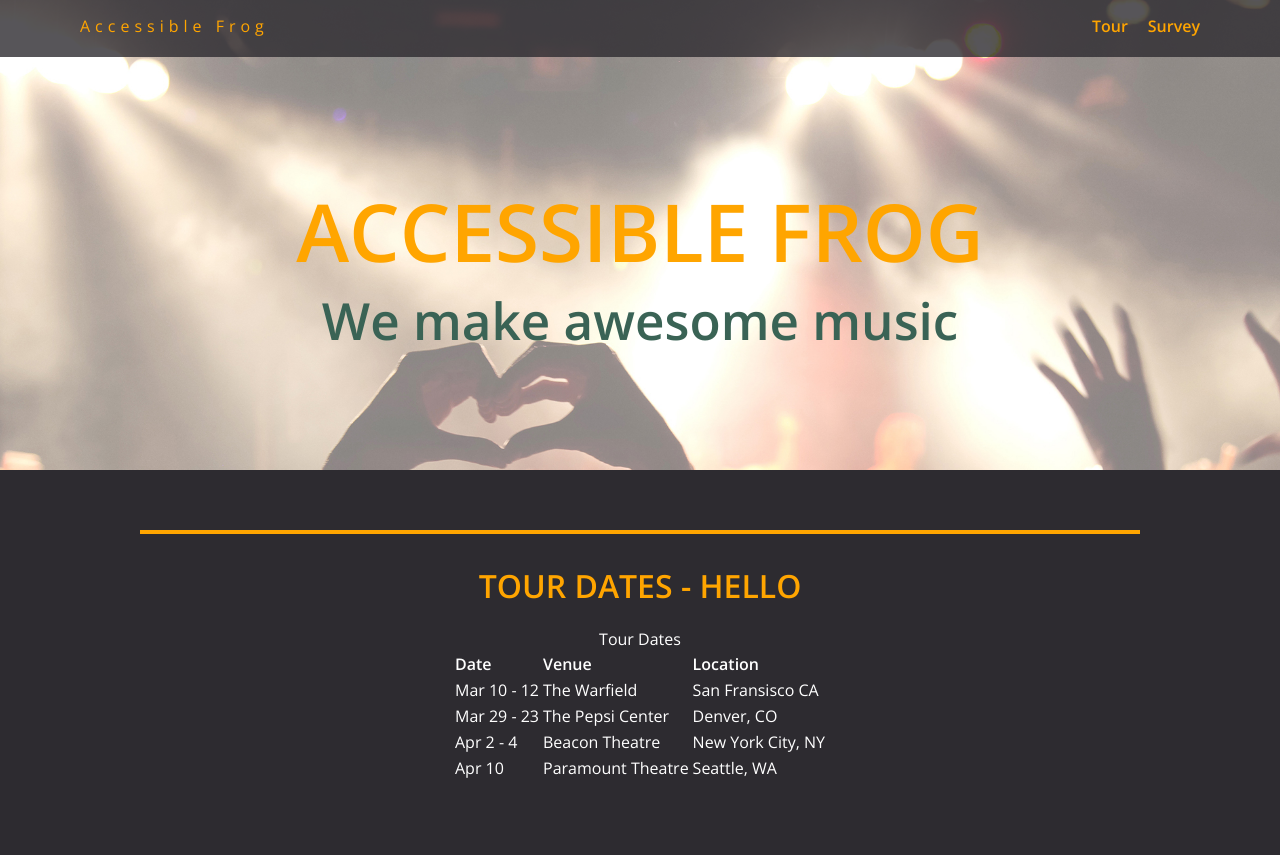
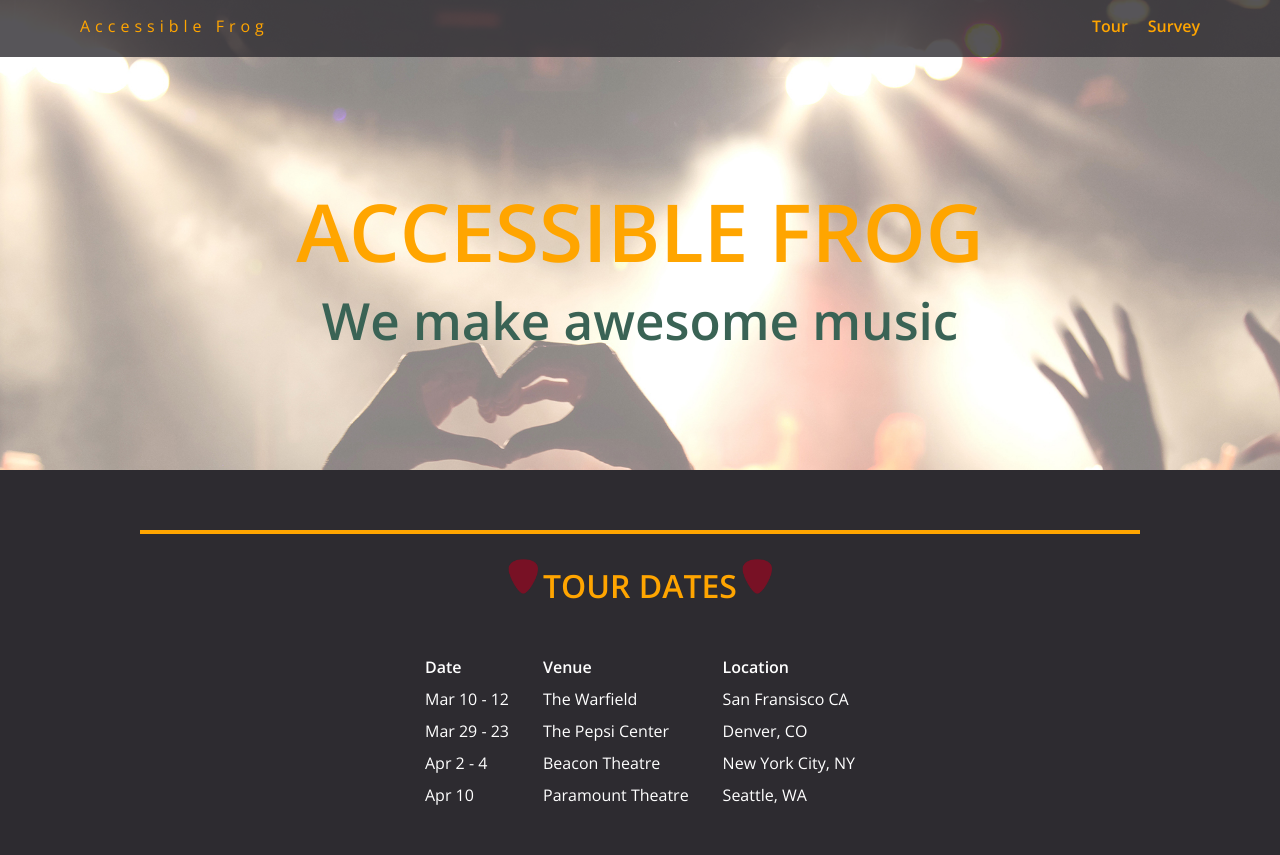
Before and after one commit to LarsBreum/Techdegree-project-8-accesibility-refactor, a plain HTML site: page tour.html in a window 1280 px wide. Shown: the top 855 px of the page. Drawn offline with nearby package versions, Linux system fonts and the light colour scheme.

Commit message:
solved guitar pick

```diff
--- a/css/tour.css
+++ b/css/tour.css
@@ -4,6 +4,9 @@ table {
   font-family: 'Open Sans', sans-serif;
   color: white;
   margin: 0 auto;
+}
+table caption {
+	visibility: hidden;
 }
 
 .h1{
@@ -14,7 +17,10 @@ table {
 .pick{
   width: 40px;
   height: 0%;
-  padding: 10px;
+  padding: 5px;
+}
+.pick1 {
+	float: left;
 }
 .table-wrapper {
 	width:100%;
@@ -28,11 +34,12 @@ table {
 .heading-wrapper {
 	display: flex;
 	flex-direction: row;
-	width: 100%;
 }
-.card h1::before {
-    content: url(img/guitar_pick.png);
+td {
+  font-weight: 300;
 }
-.card h1::after {
-	content: " - Hello";
+
+th,
+td {
+  padding: .25em 1em;
 }
--- a/tour.html
+++ b/tour.html
@@ -28,9 +28,13 @@
     <main role="content">
       <div class="card">
         <div class="flex">
-        <!-- The following images are decorative for this project. -->
-        <!-- Please see the project instructions for information on how to handle these. -->
-          <h1>Tour Dates</h1>
+        <wrapper class="heading-wrapper">
+          <!-- The following images are decorative for this project. -->
+          <!-- Please see the project instructions for information on how to handle these. -->
+            <img class="pick pick1" src= "img/guitar_pick.png">
+            <h1>Tour Dates</h1>
+            <img class="pick" src= "img/guitar_pick.png">
+          </wrapper>
           <div class="table-wrapper">
             <table role="tour dates table">
               <caption>Tour Dates</caption>
```
